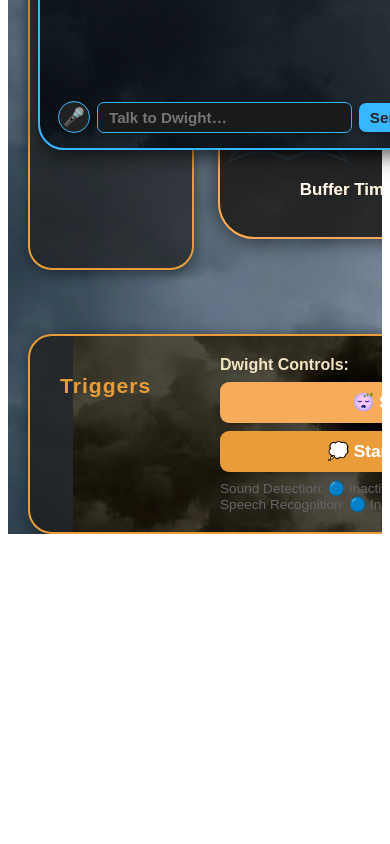
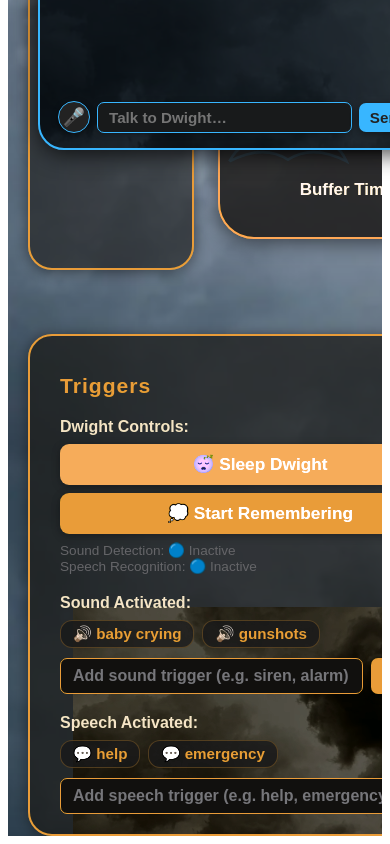
Before and after one commit to KellyTheCreator/D.Y.H.T-d-y-ht-, a React (Vite) app: page / in a window 390 px wide. Shown: the part 657-1501 px from the top of the page. Before the commit the page ends 1199 px from the top, so only its background shows below. Built offline with nearby package versions, Linux system fonts and the light colour scheme; no server answers.

Commit message:
Improve responsive layout for triggers panel to prevent overflow
Co-authored-by: KellyTheCreator <229392385+KellyTheCreator@users.noreply.github.com>

```diff
--- a/src/components/DwightAudioDashboard.tsx
+++ b/src/components/DwightAudioDashboard.tsx
@@ -2205,10 +2205,11 @@ export default function DwightAudioDashboard() {
           padding: "20px 30px",
           display: "flex",
           flexDirection: "row",
-          gap: "40px",
+          gap: "20px", // Reduced from 40px
           alignItems: "flex-start",
           backgroundBlendMode: "overlay",
-          filter: createCloudFilter(1.0, 1.1)
+          filter: createCloudFilter(1.0, 1.1),
+          flexWrap: "wrap" // Allow wrapping on smaller screens
         }}>
           <h2 style={{
             fontSize: "1.32rem",
@@ -2220,7 +2221,7 @@ export default function DwightAudioDashboard() {
           }}>Triggers</h2>
 
           {/* Manual Trigger and Kill Switch */}
-          <div style={{ flex: "0 0 auto" }}>
+          <div style={{ flex: "0 0 auto", minWidth: "200px" }}>
             <b style={{ color: "#bdf", display: "block", marginBottom: "8px" }}>Dwight Controls:</b>
 
             {/* Kill Switch */}
@@ -2368,7 +2369,7 @@ export default function DwightAudioDashboard() {
           </div>
 
           {/* Sound Activated */}
-          <div style={{ flex: "1" }}>
+          <div style={{ flex: "1 1 250px", minWidth: "250px" }}>
             <b style={{ color: "#bdf", display: "block", marginBottom: "8px" }}>Sound Activated:</b>
             <div style={{ display: "flex", flexWrap: "wrap", gap: "8px", marginBottom: "10px" }}>
               {soundTriggers.map((trig, idx) => (
@@ -2423,7 +2424,7 @@ export default function DwightAudioDashboard() {
           </div>
 
           {/* Speech Activated */}
-          <div style={{ flex: "1" }}>
+          <div style={{ flex: "1 1 250px", minWidth: "250px" }}>
             <b style={{ color: "#bdf", display: "block", marginBottom: "8px" }}>Speech Activated:</b>
             <div style={{ display: "flex", flexWrap: "wrap", gap: "8px", marginBottom: "10px" }}>
               {speechTriggers.map((trig, idx) => (
```
